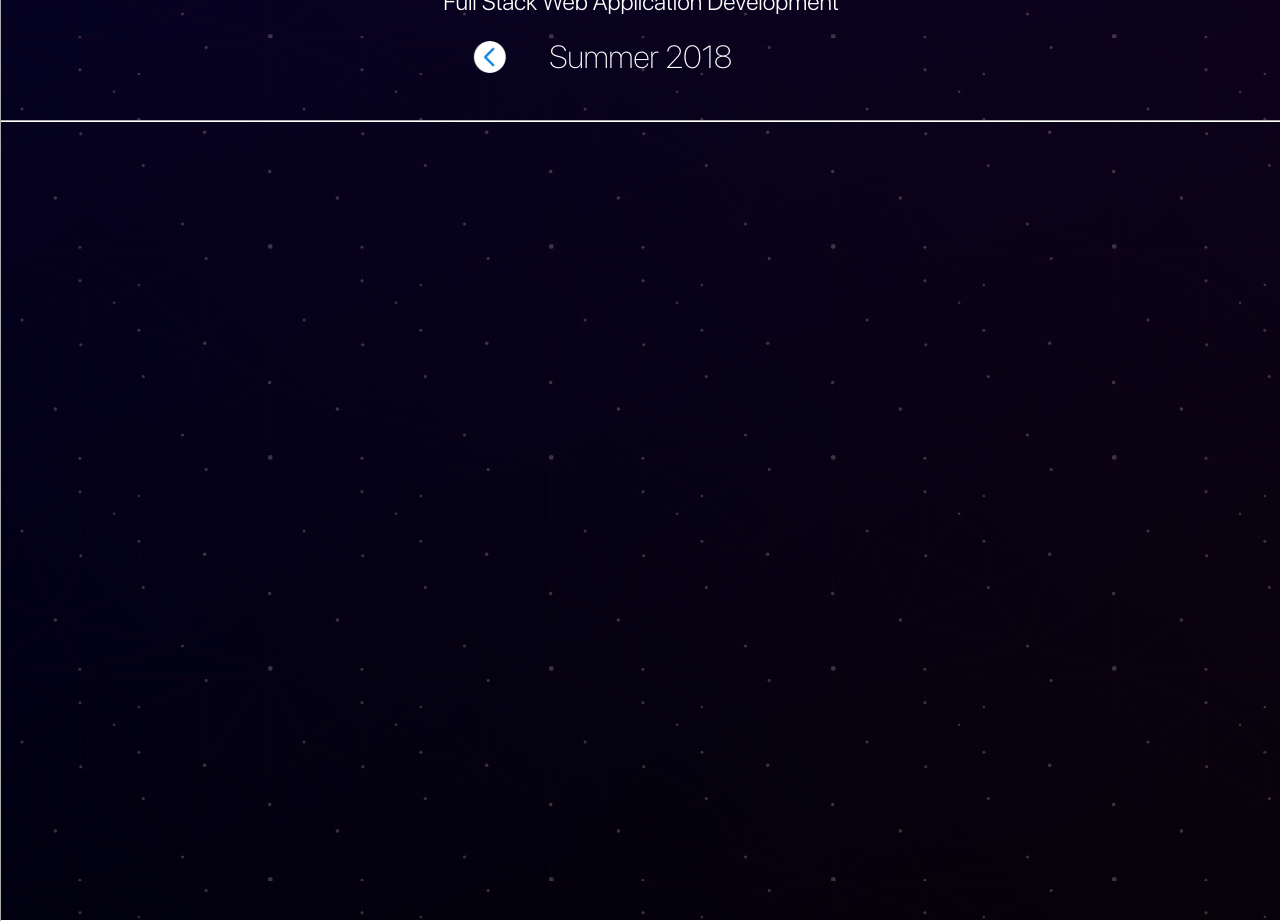
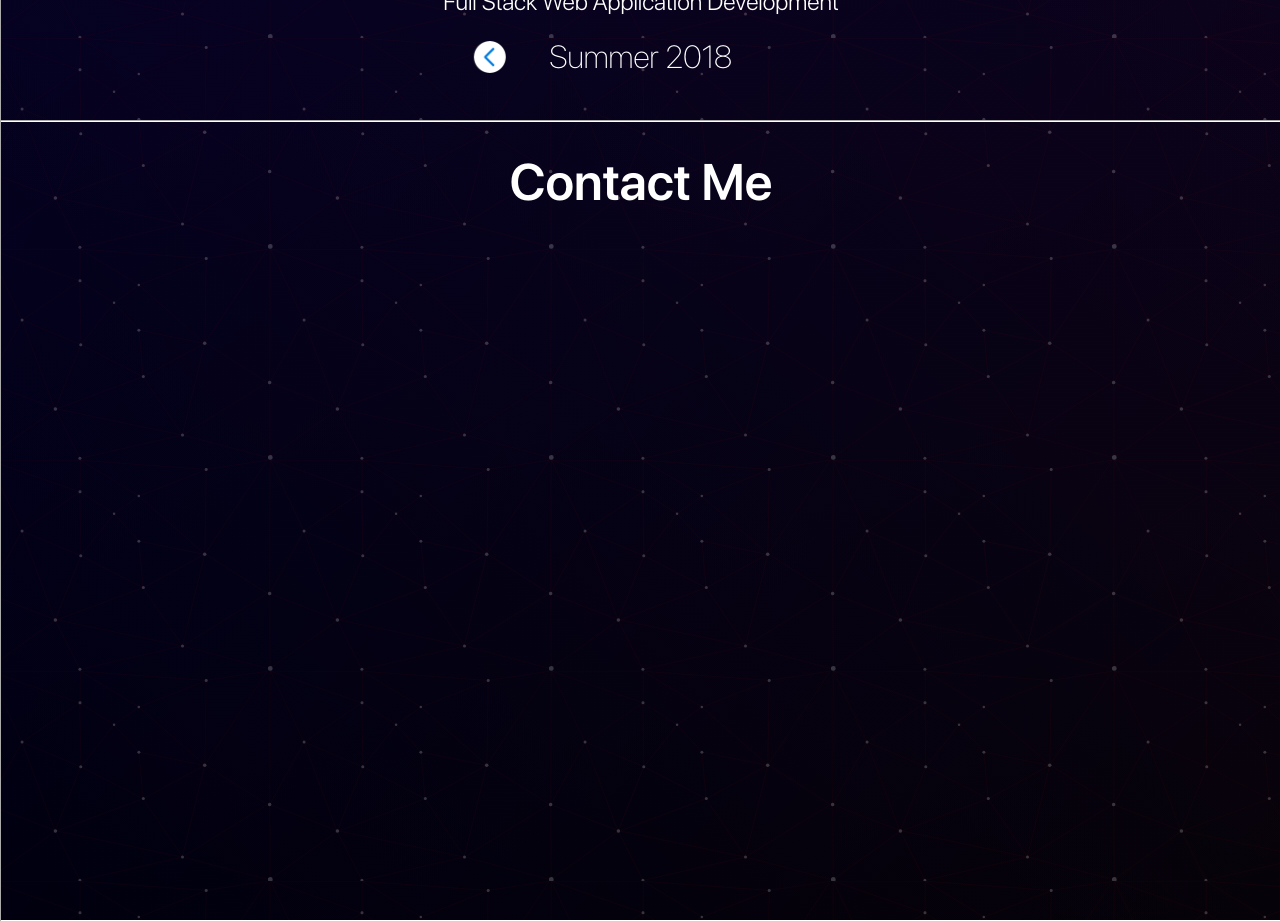
Before and after one commit to creiser2/personal-website, a React (Create React App) app: page / in a window 1280 px wide. Shown: the part 2280-3201 px from the top of the page. Built offline with nearby package versions, Linux system fonts and the light colour scheme.

Commit message:
stopping point

```diff
--- a/src/screens/ContactMePage.js
+++ b/src/screens/ContactMePage.js
@@ -4,17 +4,16 @@ import { Fragment, Component } from "react";
 import "../styles/ContactMePage.css";
 
 class ContactMePage extends Component {
-
-    downChevronClicked() {
-        // this.props.secondPageRef.scrollIntoView();
-        //this.refs.hello.scrollIntoView();
-    }
-
     render() {
         return (
             <Fragment>
                 <div className="contact-me-container">
-
+                    <div className="wt-header-holder">
+                        <div style={{ height: '25%' }} />
+                        <div className="sf-semibold am-header">
+                            Contact Me
+                        </div>
+                    </div>
                 </div>
             </Fragment>
         )
--- a/src/styles/WorkTimelinePage.css
+++ b/src/styles/WorkTimelinePage.css
@@ -56,12 +56,14 @@
 
 .wt-left-chevron {
     height: 40%;
-    transform: rotate(90deg)
+    transform: rotate(90deg);
+    cursor: pointer;
 }
 
 .wt-right-chevron {
     height: 40%;
     transform: rotate(270deg);
+    cursor: pointer;
 }
 
 .wt-time-container {
```
